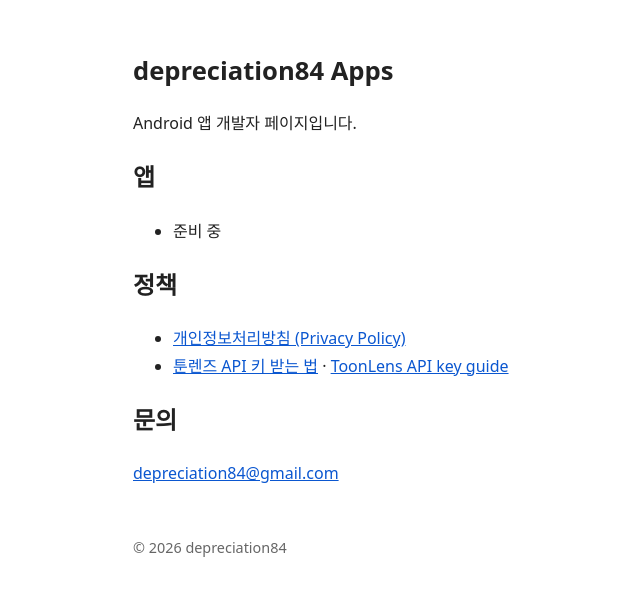
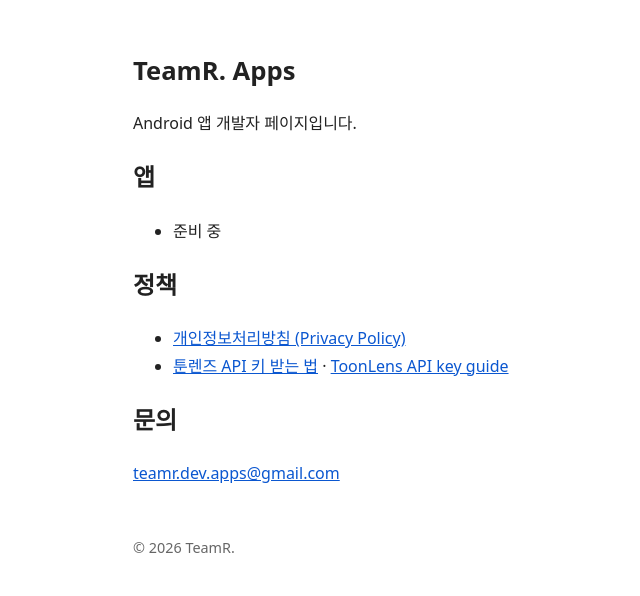
Before and after one commit to depreciation84-ux/depreciation84-ux.github.io, a plain HTML site: page index.html in a window 1280 px wide. Shown: the whole page, without its empty margins (147-787 px from the left). Drawn offline with Linux system fonts and the light colour scheme.

Commit message:
Home: name TeamR., contact teamr.dev.apps@gmail.com

```diff
--- a/index.html
+++ b/index.html
@@ -3,7 +3,7 @@
 <head>
 <meta charset="utf-8">
 <meta name="viewport" content="width=device-width, initial-scale=1">
-<title>depreciation84 Apps</title>
+<title>TeamR. Apps</title>
 <style>
   body { font-family: system-ui, -apple-system, "Malgun Gothic", sans-serif; max-width: 720px; margin: 0 auto; padding: 32px 16px; line-height: 1.7; color: #222; background: #fff; }
   h1 { font-size: 1.6rem; }
@@ -12,7 +12,7 @@
 </style>
 </head>
 <body>
-<h1>depreciation84 Apps</h1>
+<h1>TeamR. Apps</h1>
 <p>Android 앱 개발자 페이지입니다.</p>
 
 <h2>앱</h2>
@@ -27,8 +27,8 @@
 </ul>
 
 <h2>문의</h2>
-<p><a href="mailto:depreciation84@gmail.com">depreciation84@gmail.com</a></p>
+<p><a href="mailto:teamr.dev.apps@gmail.com">teamr.dev.apps@gmail.com</a></p>
 
-<footer>© 2026 depreciation84</footer>
+<footer>© 2026 TeamR.</footer>
 </body>
 </html>
```
